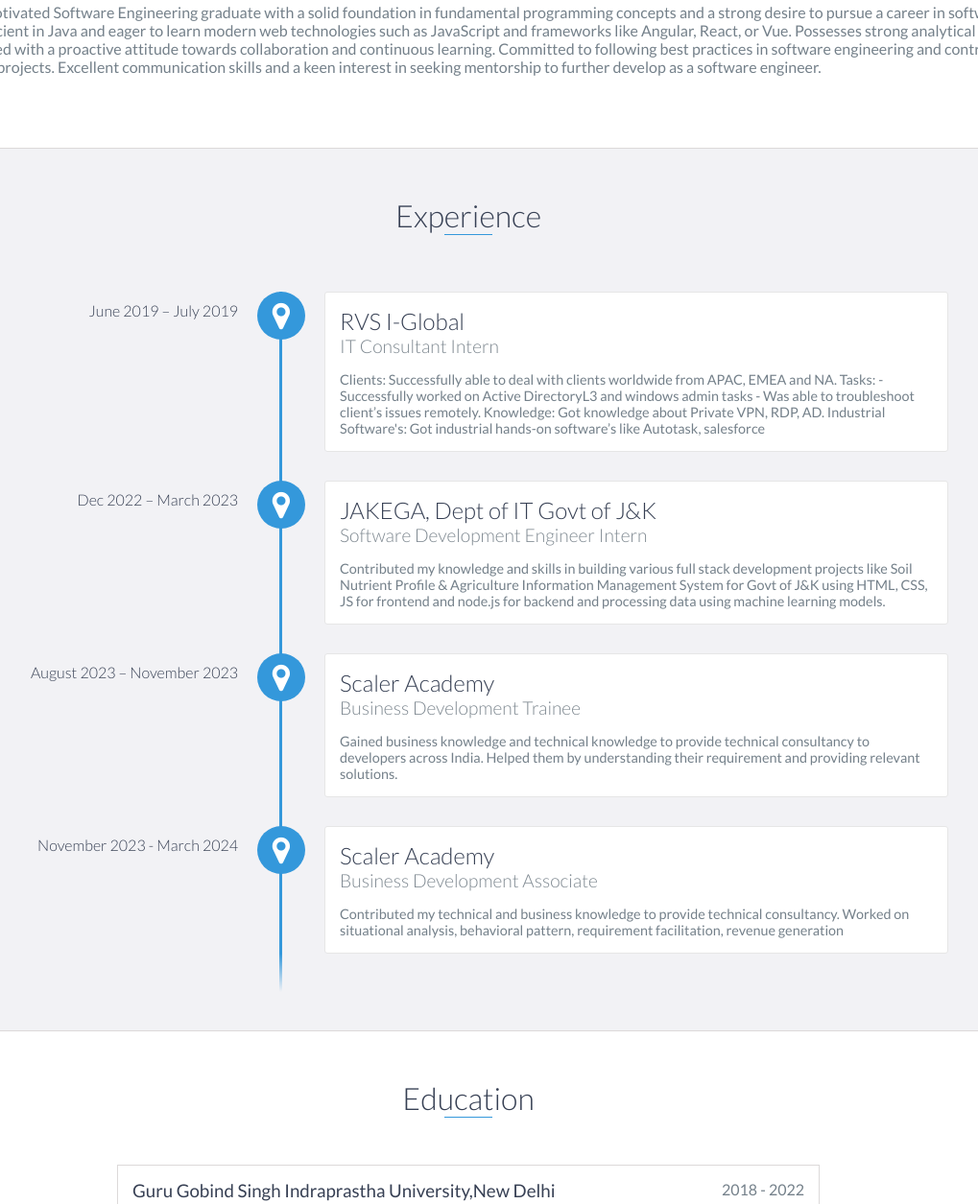
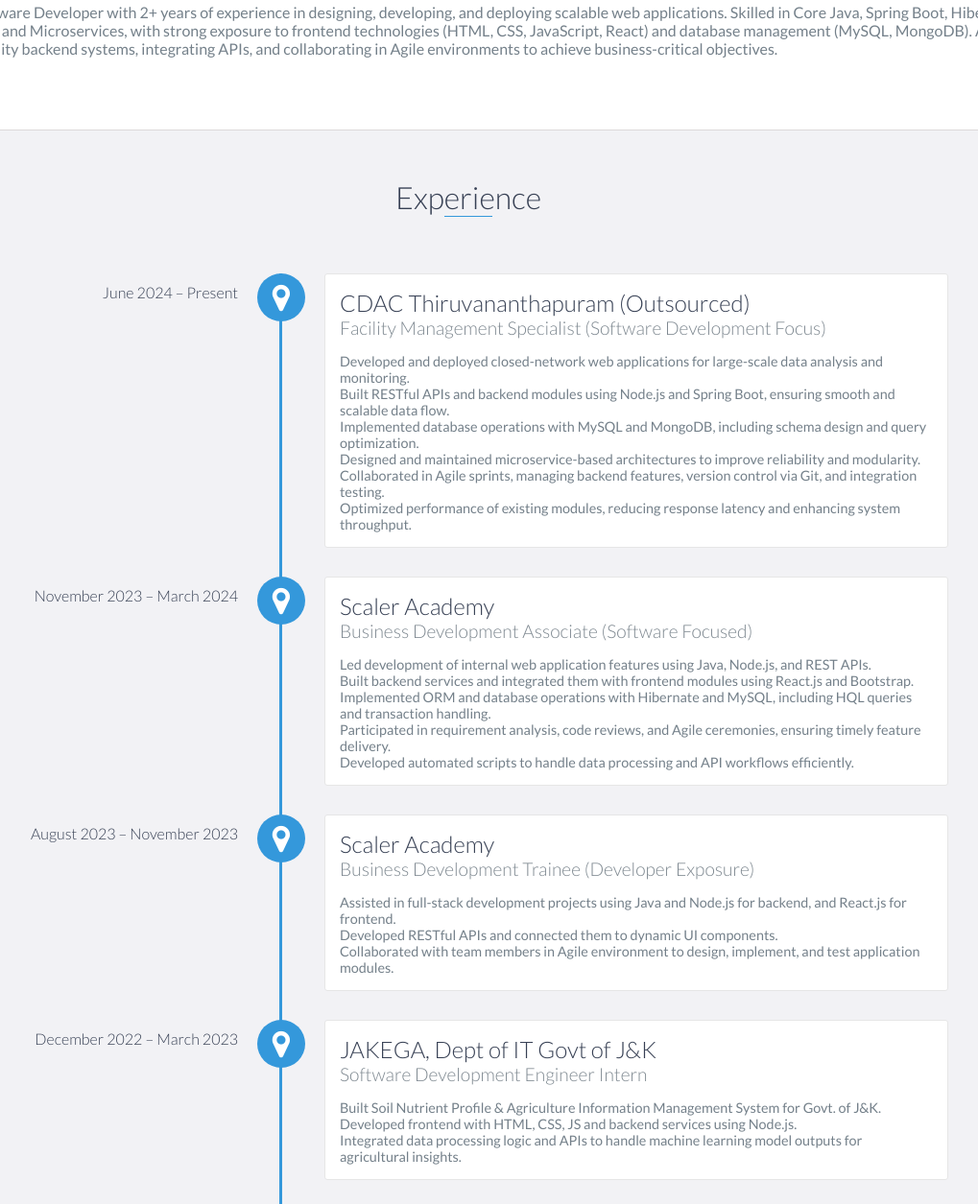
Before and after one commit to SayamKohli/Sayam_Kohli_PortfolioWebsite, a website: page index.html in a window 1280 px wide. Shown: the part 971-2226 px from the top of the page at 96% size, without its empty margins (152-1171 px from the left). Drawn offline with nearby package versions, Linux system fonts and the light colour scheme.

Commit message:
Update index.html

```diff
--- a/index.html
+++ b/index.html
@@ -50,7 +50,7 @@
         <div id="lead-content">
             <h1>Sayam Kohli</h1>
             <h2>Software Engineer</h2>
-            <a href="./Resume Sayam April.pdf" class="btn-rounded-white">Download Resume</a>
+            <a href="./Resume_Sayam_October_2025.pdf" class="btn-rounded-white">Download Resume</a>
         </div>
         <!-- End #lead-content -->
 
@@ -73,7 +73,7 @@
                 </div>
                 <div class="col-md-8">
                     <p>
-                        Enthusiastic and motivated Software Engineering graduate with a solid foundation in fundamental programming concepts and a strong desire to pursue a career in software development. Proficient in Java and eager to learn modern web technologies such as JavaScript and frameworks like Angular, React, or Vue. Possesses strong analytical and problem-solving skills, coupled with a proactive attitude towards collaboration and continuous learning. Committed to following best practices in software engineering and contributing effectively to team projects. Excellent communication skills and a keen interest in seeking mentorship to further develop as a software engineer.
+                        Results-driven Software Developer with 2+ years of experience in designing, developing, and deploying scalable web applications. Skilled in Core Java, Spring Boot, Hibernate, Node.js, REST APIs, and Microservices, with strong exposure to frontend technologies (HTML, CSS, JavaScript, React) and database management (MySQL, MongoDB). Adept at delivering high-quality backend systems, integrating APIs, and collaborating in Agile environments to achieve business-critical objectives.
                     </p>
                 </div>
             </div>
@@ -84,38 +84,64 @@
 <div id="experience" class="background-alt">
     <h2 class="heading">Experience</h2>
     <div id="experience-timeline">
-            <div data-date="June 2019 – July 2019">
-                <h3>RVS I-Global</h3>
-                <h4>IT Consultant Intern</h4>
+
+        <div data-date="June 2024 – Present">
+            <h3>CDAC Thiruvananthapuram (Outsourced)</h3>
+            <h4>Facility Management Specialist (Software Development Focus)</h4>
             <p>
-                    Clients: Successfully able to deal with clients worldwide from APAC, EMEA and NA. Tasks: - Successfully worked on Active DirectoryL3 and windows admin tasks - Was able to troubleshoot client’s issues remotely. Knowledge: Got knowledge about Private VPN, RDP, AD. Industrial Software's: Got industrial hands-on software’s like Autotask, salesforce
+                Developed and deployed closed-network web applications for large-scale data analysis and monitoring.<br>
+                Built RESTful APIs and backend modules using Node.js and Spring Boot, ensuring smooth and scalable data flow.<br>
+                Implemented database operations with MySQL and MongoDB, including schema design and query optimization.<br>
+                Designed and maintained microservice-based architectures to improve reliability and modularity.<br>
+                Collaborated in Agile sprints, managing backend features, version control via Git, and integration testing.<br>
+                Optimized performance of existing modules, reducing response latency and enhancing system throughput.
             </p>
         </div>
 
-            <div data-date="Dec 2022 – March 2023">
-                <h3>JAKEGA, Dept of IT Govt of J&K</h3>
-                <h4>Software Development Engineer Intern</h4>
+        <div data-date="November 2023 – March 2024">
+            <h3>Scaler Academy</h3>
+            <h4>Business Development Associate (Software Focused)</h4>
             <p>
-                    Contributed my knowledge and skills in building various full stack development projects like Soil Nutrient Profile & Agriculture Information Management System for Govt of J&K using HTML, CSS, JS for frontend and node.js for backend and processing data using machine learning models.
+                Led development of internal web application features using Java, Node.js, and REST APIs.<br>
+                Built backend services and integrated them with frontend modules using React.js and Bootstrap.<br>
+                Implemented ORM and database operations with Hibernate and MySQL, including HQL queries and transaction handling.<br>
+                Participated in requirement analysis, code reviews, and Agile ceremonies, ensuring timely feature delivery.<br>
+                Developed automated scripts to handle data processing and API workflows efficiently.
             </p>
         </div>
 
         <div data-date="August 2023 – November 2023">
             <h3>Scaler Academy</h3>
-                <h4>Business Development Trainee</h4>
+            <h4>Business Development Trainee (Developer Exposure)</h4>
             <p>
-                    Gained business knowledge and technical knowledge to provide technical consultancy to developers across India. Helped them by understanding their requirement and providing relevant solutions.
+                Assisted in full-stack development projects using Java and Node.js for backend, and React.js for frontend.<br>
+                Developed RESTful APIs and connected them to dynamic UI components.<br>
+                Collaborated with team members in Agile environment to design, implement, and test application modules.
             </p>
         </div>
-            <div data-date="November 2023 - March 2024">
-                <h3>Scaler Academy</h3>
-                <h4>Business Development Associate</h4>
+
+        <div data-date="December 2022 – March 2023">
+            <h3>JAKEGA, Dept of IT Govt of J&K</h3>
+            <h4>Software Development Engineer Intern</h4>
             <p>
-                    Contributed my technical and business knowledge to provide technical consultancy. Worked on situational analysis, behavioral pattern, requirement facilitation, revenue generation
+                Built Soil Nutrient Profile &amp; Agriculture Information Management System for Govt. of J&amp;K.<br>
+                Developed frontend with HTML, CSS, JS and backend services using Node.js.<br>
+                Integrated data processing logic and APIs to handle machine learning model outputs for agricultural insights.
             </p>
         </div>
+
+        <div data-date="June 2019 – July 2019">
+            <h3>RVS I-Global</h3>
+            <h4>IT Consultant Intern (Developer Exposure)</h4>
+            <p>
+                Contributed to small-scale development tasks and backend scripts for client projects.<br>
+                Gained hands-on experience with remote troubleshooting, Active Directory integration, and technical consulting.
+            </p>
+        </div>
+
     </div>
 </div>
+
     <!-- End #experience -->
 
     <div id="education">
```
Lines whose indentation alone changed are shown as unchanged.
